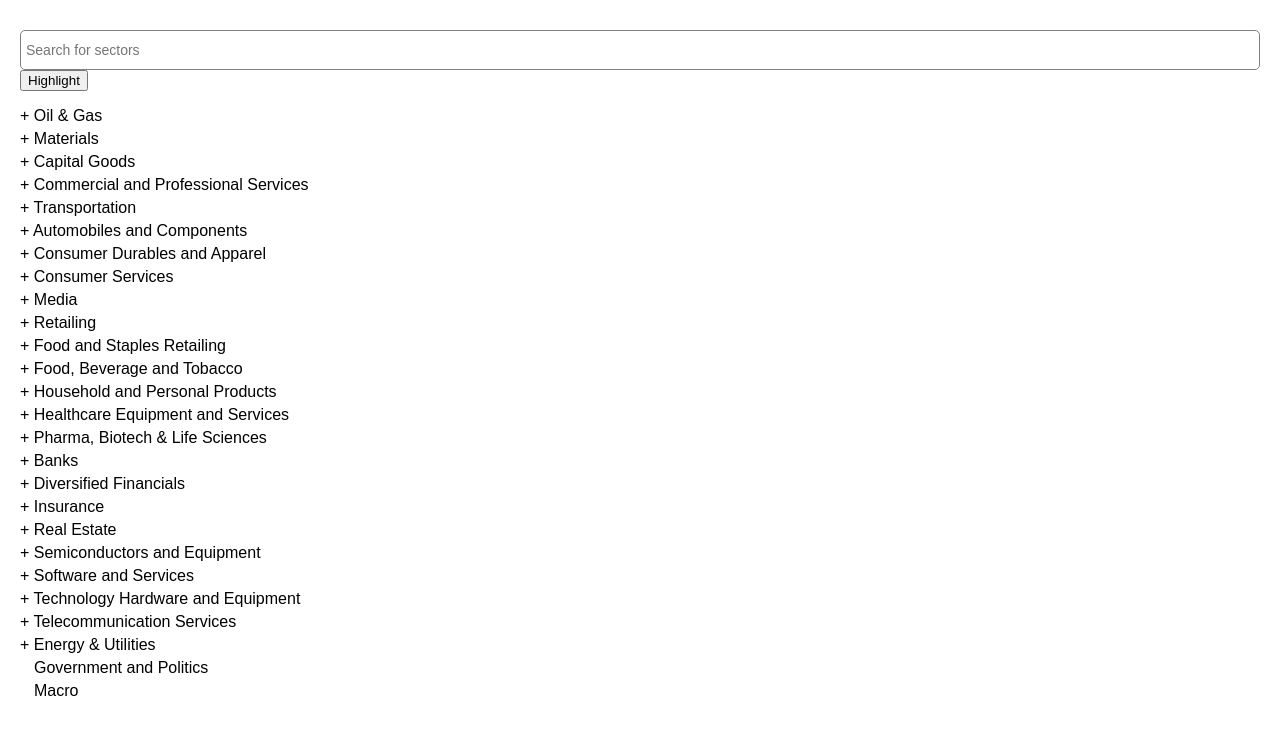
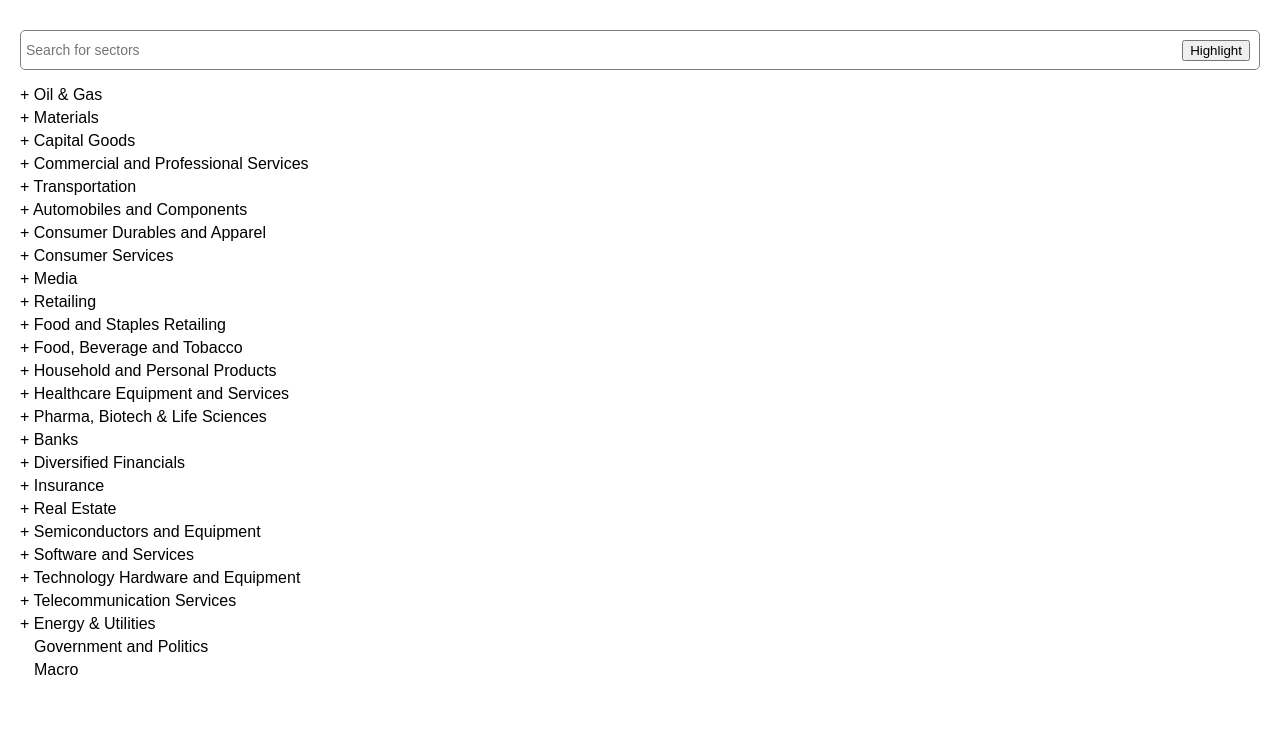
Before and after one commit to sdrissi/front-end-test-solution, a React (Create React App) app: page / in a window 1280 px wide. Shown: the top 734 px of the page. Built offline with nearby package versions, Linux system fonts and the light colour scheme.

Commit message:
Updated style after class name change

```diff
--- a/src/components/Search/style.css
+++ b/src/components/Search/style.css
@@ -13,7 +13,7 @@
     font-size: 14px;
 }
 
-.Search__highlight {
+.Search__button {
     position: absolute;
     right: 10px;
     top: 10px;
```
